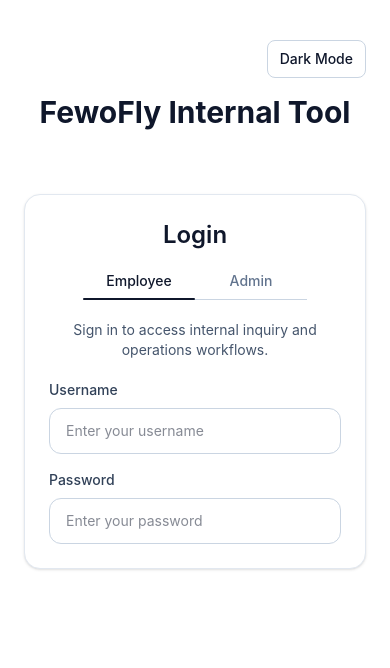
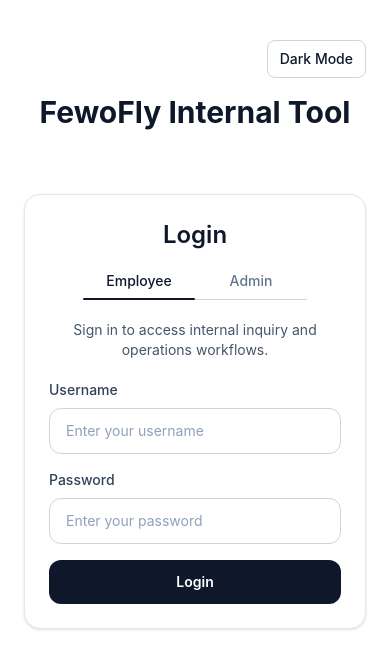
Before and after one commit to Khambazarov/fewofly, a React (Vite) app in the folder client/: page / in a window 390 px wide. Shown: the top 668 px of the page. Built offline with nearby package versions, Linux system fonts and the light colour scheme.

Commit message:
fix: improve theme responsiveness for login form

```diff
--- a/client/src/components/LoginCard.tsx
+++ b/client/src/components/LoginCard.tsx
@@ -2,6 +2,7 @@ import type { Theme } from "../lib/theme";
 import type { LoginRole } from "../lib/auth";
 import RoleSwitch from "./RoleSwitch";
 import TextInput from "./TextInput";
+import PrimaryButton from "./PrimaryButton";
 
 type LoginCardProps = {
   theme: Theme;
@@ -46,17 +47,21 @@ export default function LoginCard({
 
         <form className="space-y-4">
           <TextInput
+            theme={theme}
             id="username"
             label="Username"
             placeholder="Enter your username"
           />
 
           <TextInput
+            theme={theme}
             id="password"
             label="Password"
             type="password"
             placeholder="Enter your password"
           />
+
+          <PrimaryButton theme={theme}>Login</PrimaryButton>
         </form>
       </div>
     </section>
--- /dev/null
+++ b/client/src/components/PrimaryButton.tsx
@@ -0,0 +1,21 @@
+import type { Theme } from "../lib/theme";
+
+type PrimaryButtonProps = {
+  children: React.ReactNode;
+  theme: Theme;
+};
+
+export default function PrimaryButton({ children, theme }: PrimaryButtonProps) {
+  return (
+    <button
+      type="submit"
+      className={
+        theme === "dark"
+          ? "w-full rounded-xl bg-slate-100 px-4 py-3 text-sm font-semibold text-slate-900 hover:bg-slate-200"
+          : "w-full rounded-xl bg-slate-900 px-4 py-3 text-sm font-semibold text-white hover:opacity-90"
+      }
+    >
+      {children}
+    </button>
+  );
+}
--- a/client/src/components/TextInput.tsx
+++ b/client/src/components/TextInput.tsx
@@ -1,8 +1,11 @@
+import type { Theme } from "../lib/theme";
+
 type TextInputProps = {
   id: string;
   label: string;
   type?: "text" | "password";
   placeholder?: string;
+  theme: Theme;
 };
 
 export default function TextInput({
@@ -10,10 +13,21 @@ export default function TextInput({
   label,
   type = "text",
   placeholder,
+  theme,
 }: TextInputProps) {
+  const labelClassName =
+    theme === "dark"
+      ? "block text-sm font-medium text-slate-300"
+      : "block text-sm font-medium text-slate-700";
+
+  const inputClassName =
+    theme === "dark"
+      ? "w-full rounded-xl border border-slate-700 bg-slate-800 px-4 py-3 text-sm text-slate-100 outline-none placeholder:text-slate-400 focus:border-slate-500"
+      : "w-full rounded-xl border border-slate-300 bg-white px-4 py-3 text-sm text-slate-900 outline-none placeholder:text-slate-400 focus:border-slate-500";
+
   return (
     <div className="space-y-2">
-      <label htmlFor={id} className="block text-sm font-medium text-slate-700">
+      <label htmlFor={id} className={labelClassName}>
         {label}
       </label>
 
@@ -22,7 +36,7 @@ export default function TextInput({
         name={id}
         type={type}
         placeholder={placeholder}
-        className="w-full rounded-xl border border-slate-300 px-4 py-3 text-sm outline-none transition focus:border-slate-500"
+        className={inputClassName}
       />
     </div>
   );
```
